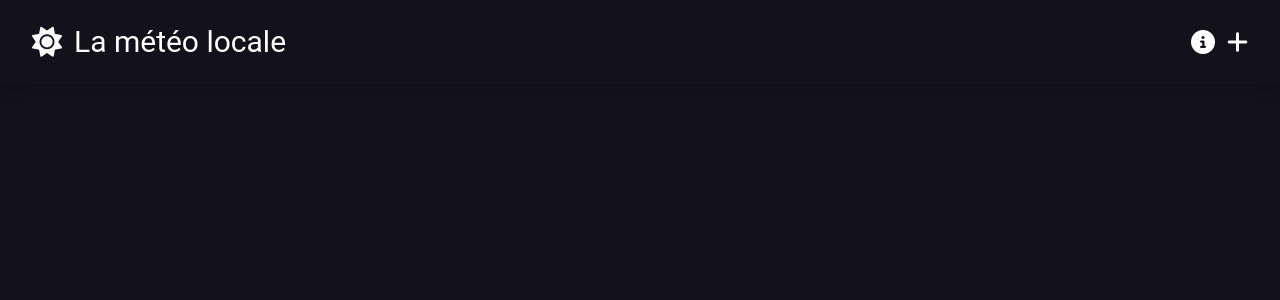
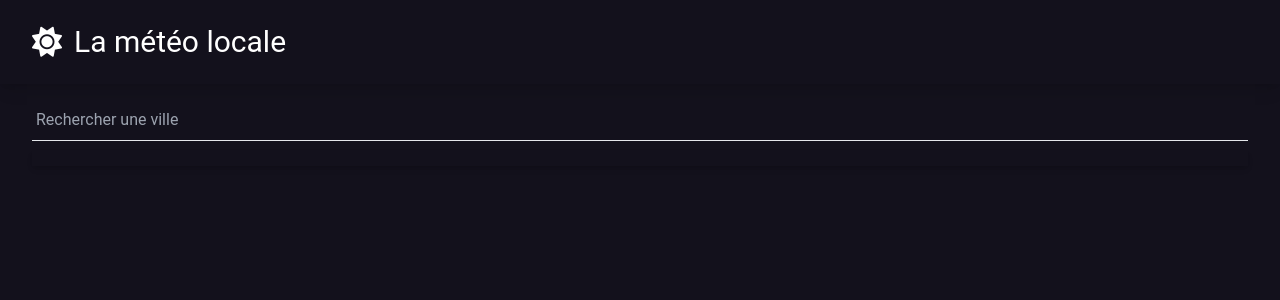
Before and after one commit to FrancisKOUAHO/test-front-manager.one, a Vue app: page / in a window 1280 px wide. Shown: the top 300 px of the page. Built offline with nearby package versions, Linux system fonts and the light colour scheme.

Commit message:
feat: city search and ui

```diff
--- a/package.json
+++ b/package.json
@@ -3,7 +3,7 @@
   "version": "0.0.0",
   "private": true,
   "scripts": {
-    "dev": "vite",
+    "dev": "vite --mode development",
     "build": "run-p type-check \"build-only {@}\" --",
     "preview": "vite preview",
     "test:unit": "vitest",
@@ -14,6 +14,7 @@
   },
   "dependencies": {
     "autoprefixer": "^10.4.16",
+    "axios": "^1.5.0",
     "pinia": "^2.1.6",
     "postcss": "^8.4.30",
     "tailwindcss": "^3.3.3",
--- a/src/components/NavBar.vue
+++ b/src/components/NavBar.vue
@@ -1,4 +1,6 @@
-<script setup lang="ts"></script>
+<script setup lang="ts">
+
+</script>
 
 <template>
 <header class="sticky top-0 bg-primary shadow-lg">
@@ -9,11 +11,6 @@
         <p class="text-3xl">La météo locale</p>
       </div>
     </RouterLink>
-
-    <div class="flex flex-1 gap-3 justify-end">
-      <i class="fa-solid fa-circle-info text-2xl hover:text-secondary duration-150 cursor-pointer"></i>
-      <i class="fa-solid fa-plus text-2xl hover:text-secondary duration-150 cursor-pointer"></i>
-    </div>
   </nav>
 </header>
 </template>
--- a/src/views/HomeView.vue
+++ b/src/views/HomeView.vue
@@ -1,5 +1,59 @@
 <script setup lang="ts">
+import { ref } from "vue";
+import axios from "axios";
+
+interface MapboxResponse {
+  features: {
+    place_name: string}[];
+}
+
+const search = ref("");
+const timeoutId = ref<number | null>(null);
+const results = ref<MapboxResponse['features']>([]);
+
+const handleSearch = () => {
+  if (timeoutId.value !== null) {
+    clearTimeout(timeoutId.value);
+  }
+
+  timeoutId.value = window.setTimeout(async () => {
+    if (search.value.length !== 0) {
+      try {
+        const response = await axios.get(
+            `https://api.mapbox.com/geocoding/v5/mapbox.places/${search.value}.json?access_token=${import.meta.env.VITE_MAPBOX_TOKEN}`
+        );
+        results.value = response.data.features;
+      } catch (error) {
+        console.error("Error fetching data:", error);
+        results.value = [];
+      }
+      return;
+    }
+
+    results.value = [];
+  }, 500);
+};
 </script>
 
 <template>
+  <main class="container text-white">
+    <div class="pt-4 mb-8 relative">
+      <input
+          type="text"
+          placeholder="Rechercher une ville"
+          class="py-2 px-1 w-full bg-transparent border-b focus:border-secondary focus:outline-none focus:shadow-[0pw_1px_0_0_#004E71]"
+          v-model="search"
+          @input="handleSearch"
+      />
+      <ul class="absolute bg-primary text-white w-full shadow-md py-2 top-[66px]">
+        <li
+            v-for="(result, index) in results"
+            :key="index"
+            class="px-4 py-2 hover:bg-secondary hover:text-primary cursor-pointer"
+        >
+          {{ result.place_name }}
+        </li>
+      </ul>
+    </div>
+  </main>
 </template>
```
Also changed, not shown: 2 other files (tests, documents, lock files or other folders).
